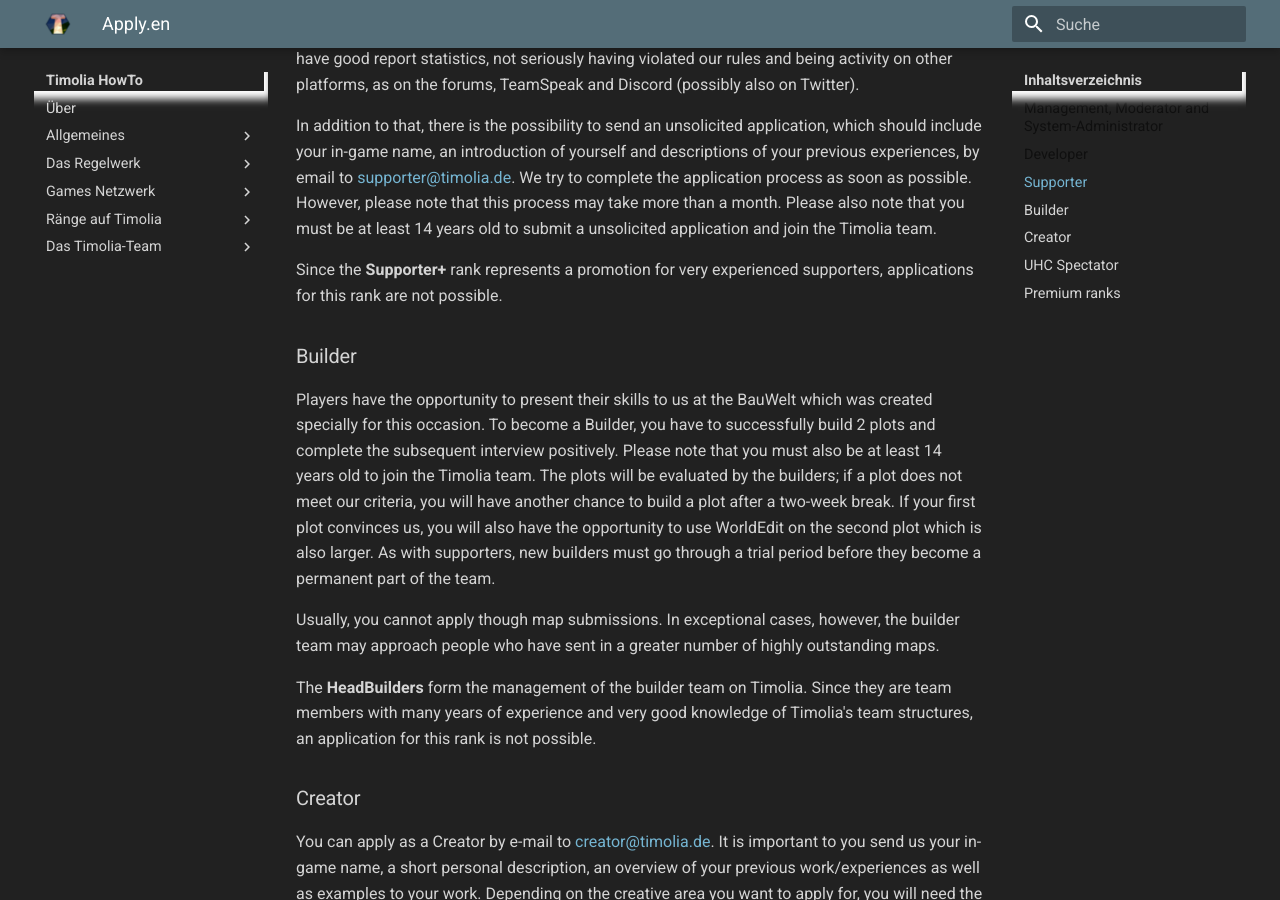
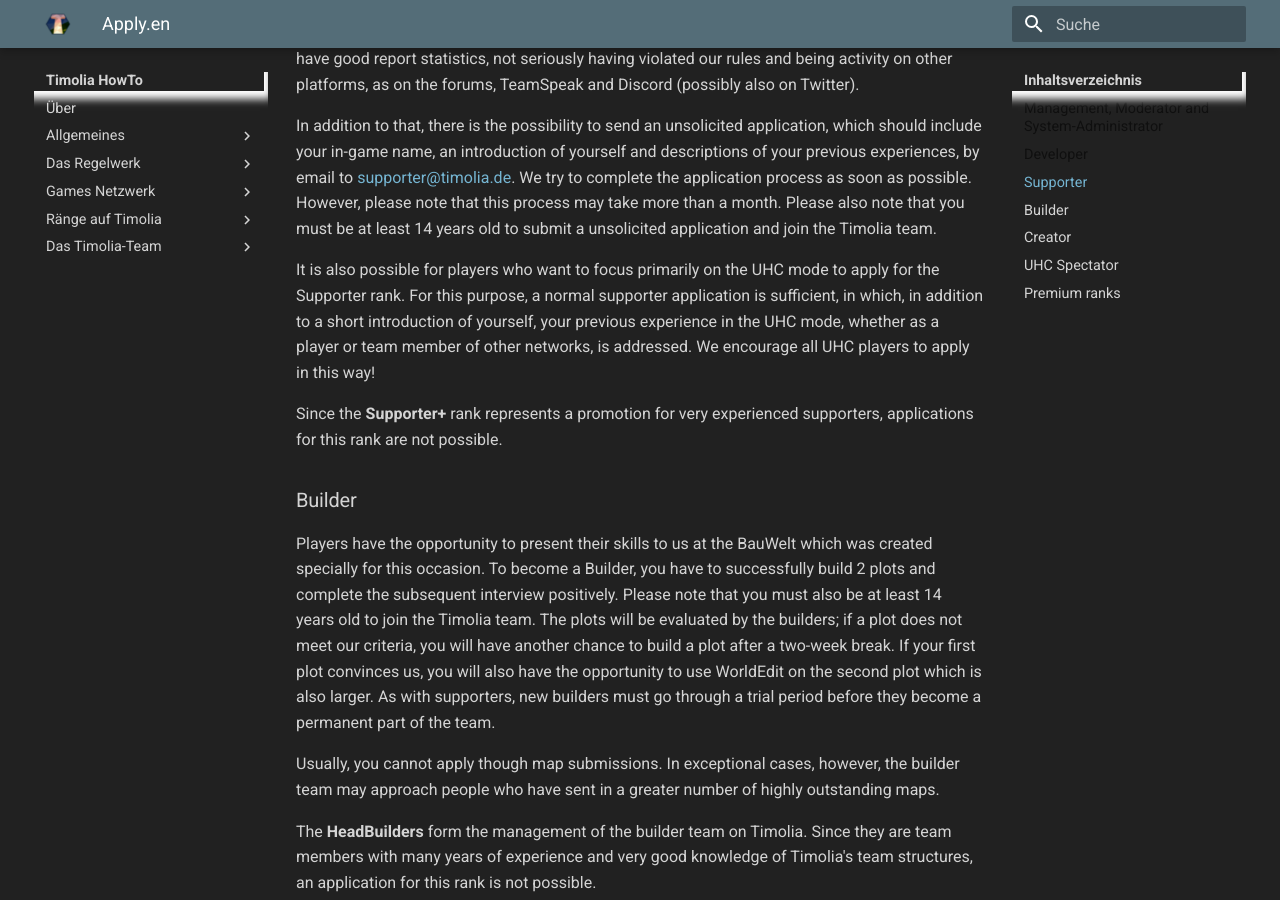
Before and after one commit to TimoliaDE/HowTo, an MkDocs documentation site: the page built from docs/team/apply.en.md, in a window 1280 px wide and 900 px high, scrolled down 844 px. Built offline with MkDocs 1.6.1 and Material for MkDocs 9.7.7, drawn with Linux system fonts in a browser that asks for light colours; old or Windows-style settings are respelled for this version of MkDocs.

Commit message:
Initiativbewerbungen für UHC Sups Englisch

```diff
--- a/docs/team/apply.en.md
+++ b/docs/team/apply.en.md
@@ -22,6 +22,11 @@ By the latter we mean, among other things, to have good report statistics, not s
 In addition to that, there is the possibility to send an unsolicited application, which should include your in-game name, an introduction of yourself and descriptions of your previous experiences, by
 email to <a href="mailto:supporter@timolia.de">supporter@timolia.de</a>. We try to complete the application process as soon as possible. However, please note that this process may take more than a month.
 Please also note that you must be at least 14 years old to submit a unsolicited application and join the Timolia team.
+
+It is also possible for players who want to focus primarily on the UHC mode to apply for the Supporter rank.
+For this purpose, a normal supporter application is sufficient, in which, in addition to a short introduction of yourself,
+your previous experience in the UHC mode, whether as a player or team member of other networks, is addressed.
+We encourage all UHC players to apply in this way!
 
 Since the <b>Supporter+</b> rank represents a promotion for very experienced supporters, applications for this rank are not possible.
 
```
